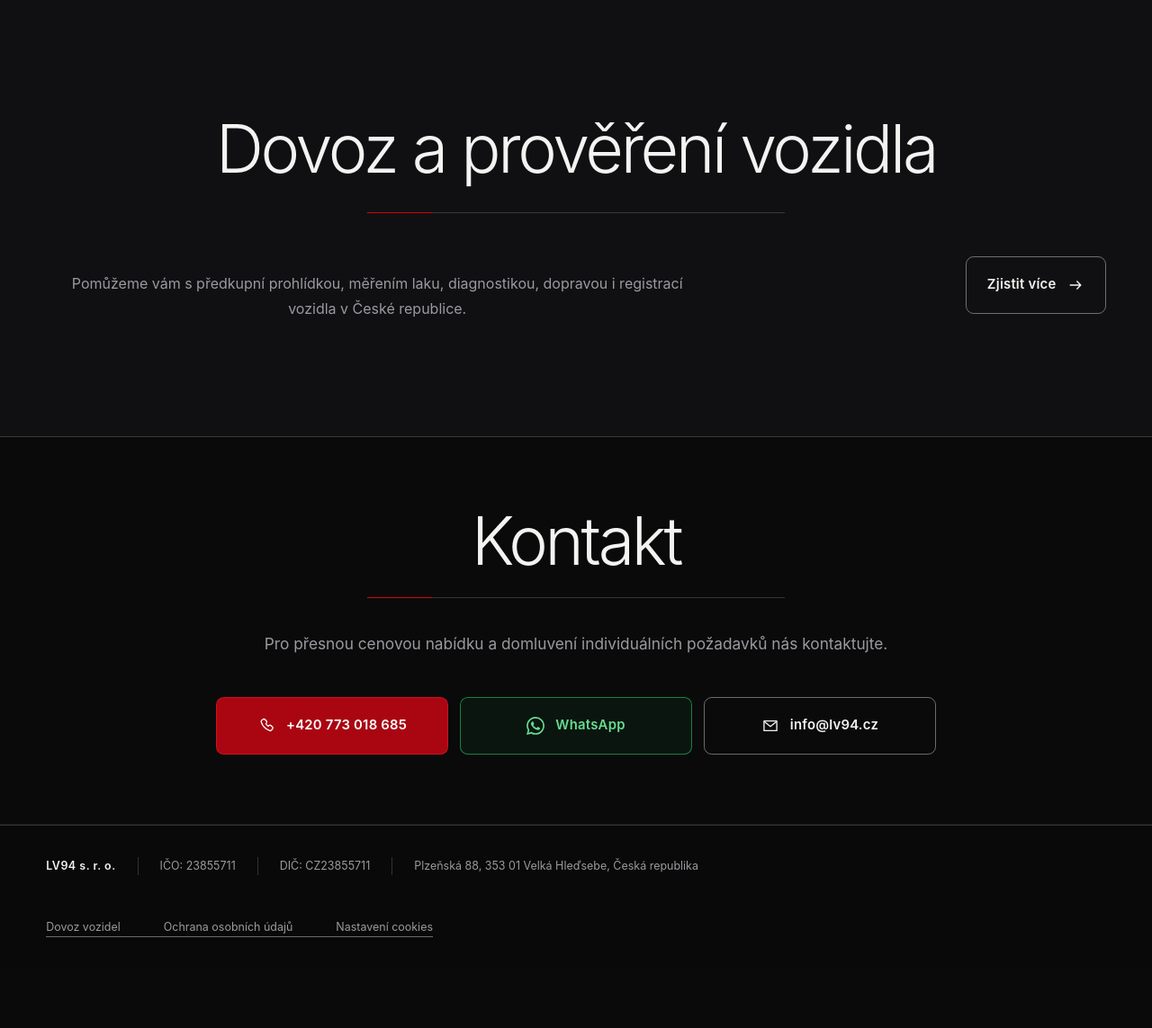
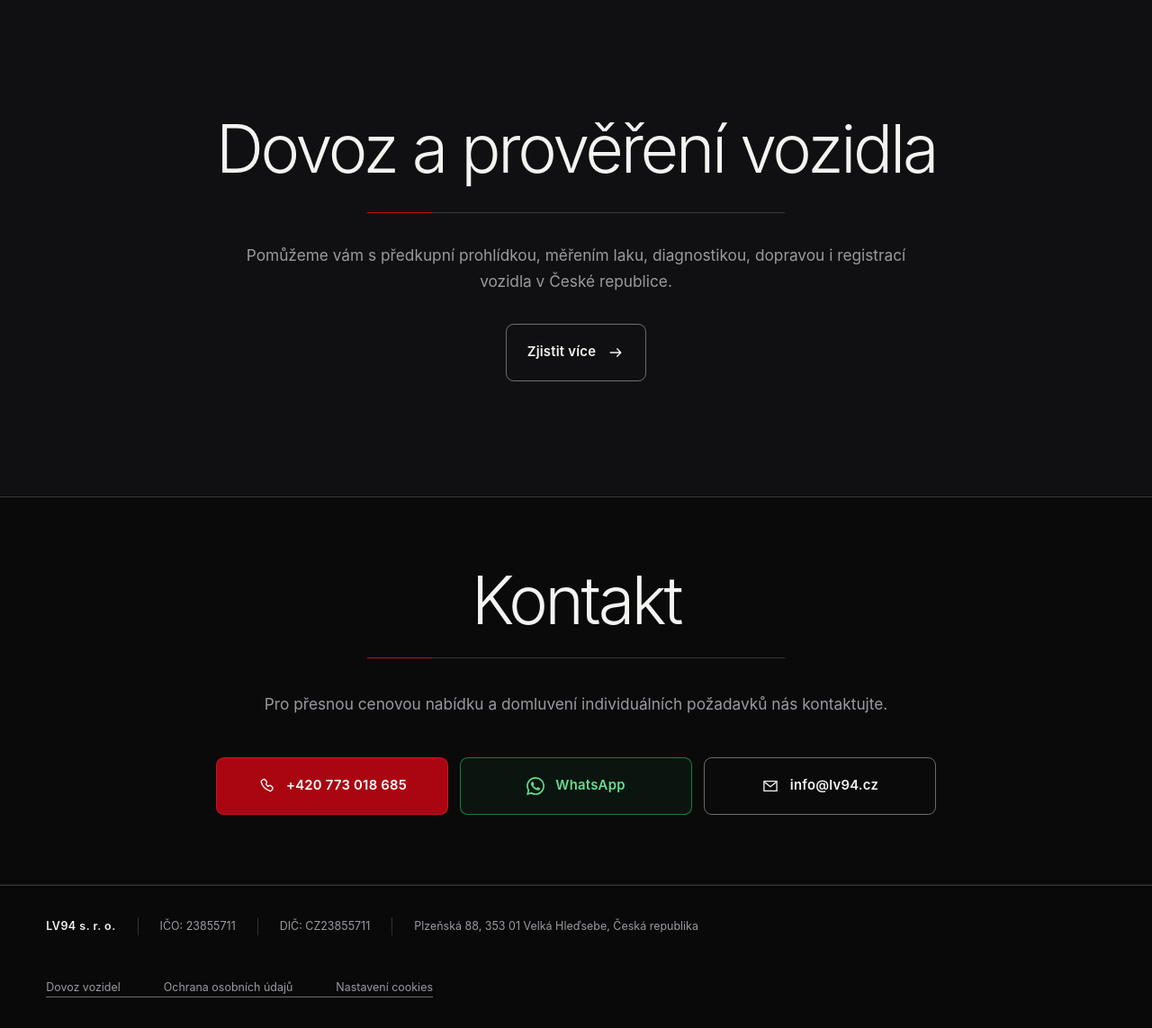
Before and after one commit to lukasveteska-hue/lv94web, a PHP site: page / in a window 1280 px wide. Shown: the part 3346-4489 px from the top of the page at 90% size. Before the commit the page ends 4388 px from the top, so only its background shows below. Run offline with PHP 8.4, Linux system fonts and the light colour scheme.

Commit message:
Unify section intro styling and center import summary

```diff
--- a/src/css/style.css
+++ b/src/css/style.css
@@ -606,7 +606,12 @@ img {
     grid-column: 1 / -1;
 }
 
-.service-bridge-copy {
+.section-intro {
+    max-width: 46rem;
+    margin: clamp(1.5rem, 3vw, 2rem) auto 0;
+    color: var(--color-muted);
+    font-size: clamp(0.95rem, 1.5vw, 1.08rem);
+    line-height: 1.7;
     text-align: center;
 }
 
@@ -1027,13 +1032,6 @@ img {
     margin: 1.5rem auto 0;
 }
 
-.process-heading p {
-    margin: clamp(1.5rem, 3vw, 2rem) 0 0;
-    color: var(--color-muted);
-    font-size: clamp(0.95rem, 1.5vw, 1.08rem);
-    line-height: 1.7;
-}
-
 .process-list {
     --step-marker-gap: clamp(0.8rem, 2vw, 1.2rem);
     --step-number-size: clamp(2.8rem, 8vw, 4.5rem);
@@ -1149,11 +1147,7 @@ img {
 }
 
 .contact-intro {
-    max-width: 44rem;
-    margin: 0 0 clamp(2rem, 4vw, 2.8rem);
-    color: var(--color-muted);
-    font-size: clamp(0.95rem, 1.4vw, 1.08rem);
-    line-height: 1.7;
+    margin: 0 auto clamp(2rem, 4vw, 2.8rem);
 }
 
 .contact-actions {
@@ -2157,7 +2151,6 @@ img {
     text-align: center;
 }
 
-.import-section-heading > p,
 .inspection-detail-copy > p {
     max-width: 52rem;
     margin: clamp(1.75rem, 3vw, 2.5rem) auto 0;
@@ -2390,24 +2383,11 @@ img {
 }
 
 .service-bridge-layout {
-    display: grid;
-    align-items: center;
-    gap: 2.5rem;
-}
-
-.service-bridge-copy {
-    max-width: 58rem;
-}
-
-.service-bridge-copy p {
-    max-width: 46rem;
-    margin: 1.5rem 0 0;
-    color: var(--color-muted);
-    line-height: 1.75;
+    text-align: center;
 }
 
 .service-bridge .button {
-    justify-self: start;
+    margin-top: 2rem;
     padding-inline: 1.4rem;
 }
 
@@ -2452,10 +2432,6 @@ img {
     .import-process-list li:nth-last-child(-n + 2) {
         border-bottom: 0;
     }
-
-    .service-bridge-layout {
-        grid-template-columns: minmax(0, 1fr) auto;
-    }
 }
 
 @media (min-width: 64rem) {
--- a/src/index.html
+++ b/src/index.html
@@ -27,7 +27,7 @@
     <link rel="icon" href="favicon.ico" sizes="any">
     <link rel="icon" type="image/png" sizes="32x32" href="assets/images/favicon-32x32.png">
     <link rel="apple-touch-icon" sizes="180x180" href="assets/images/apple-touch-icon.png">
-    <link rel="stylesheet" href="css/style.css?v=20261116-flat-2">
+    <link rel="stylesheet" href="css/style.css?v=20261116-intro-1">
     <script src="js/script.js?v=20261103-language-1" defer></script>
 </head>
 <body>
@@ -313,7 +313,7 @@
                 <div class="process-heading" data-reveal="section">
                     <h2 class="section-title section-title--centered" id="process-title" data-i18n="processTitle">Jednoduchý postup</h2>
                     <span class="heading-rule heading-rule--centered" aria-hidden="true"></span>
-                    <p data-i18n="processIntro">Od prvního kontaktu k převzetí vozidla ve třech krocích.</p>
+                    <p class="section-intro" data-i18n="processIntro">Od prvního kontaktu k převzetí vozidla ve třech krocích.</p>
                 </div>
                 <ol class="process-list" data-reveal="stagger">
                     <li>
@@ -348,7 +348,7 @@
                     <span class="heading-rule" aria-hidden="true"></span>
                 </div>
                 <div class="service-bridge-copy" data-reveal="section">
-                    <p data-i18n="importBridgeText">Pomůžeme vám s předkupní prohlídkou, měřením laku, diagnostikou, dopravou i registrací vozidla v České republice.</p>
+                    <p class="section-intro" data-i18n="importBridgeText">Pomůžeme vám s předkupní prohlídkou, měřením laku, diagnostikou, dopravou i registrací vozidla v České republice.</p>
                 </div>
                 <a class="button button--secondary" href="dovoz-vozidel.html" data-reveal="section">
                     <span data-i18n="importBridgeButton">Zjistit více</span>
@@ -361,7 +361,7 @@
             <div class="site-shell contact-inner" data-reveal="section">
                 <h2 class="section-title section-title--centered" id="contact-title" data-i18n="contactTitle">Kontakt</h2>
                 <span class="heading-rule heading-rule--centered" aria-hidden="true"></span>
-                <p class="contact-intro" data-i18n="contactIntro">
+                <p class="section-intro contact-intro" data-i18n="contactIntro">
                     Pro přesnou cenovou nabídku a domluvení individuálních požadavků nás kontaktujte.
                 </p>
                 <div class="contact-actions">
```
Also changed, not shown: src/dovoz-vozidel.html (+4 -4 lines).
